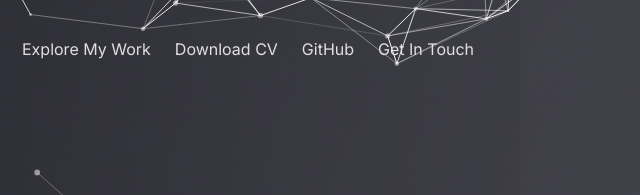
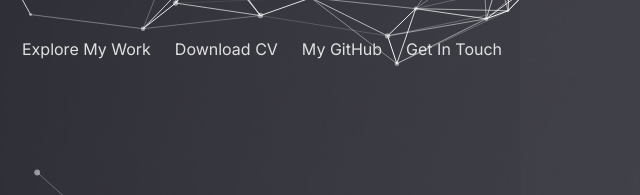
Before and after one commit to aabelaby/aabelaby.github.io, a plain HTML site: page index.html in a window 1280 px wide. Shown: the part 511-706 px from the top of the page, 10-650 px from the left. Drawn offline with nearby package versions, Linux system fonts and the light colour scheme; animation ran at ten frames a second.

Commit message:
Update index.html

```diff
--- a/index.html
+++ b/index.html
@@ -418,7 +418,7 @@
                 <div class="flex flex-wrap gap-6">
                     <a href="#projects" class="btn-primary">Explore My Work</a>
                     <a href="https://github.com/aabelaby/Assets/raw/e206f515efec7446117d839ae39b172e6be26acc/final%20resume%20aabel.pdf" target="_blank" rel="noopener noreferrer" class="btn-secondary">Download CV</a>
-                    <a href="https://github.com/aabelaby" target="_blank" rel="noopener noreferrer" class="btn-secondary">GitHub</a>
+                    <a href="https://github.com/aabelaby" target="_blank" rel="noopener noreferrer" class="btn-secondary"> My GitHub</a>
                     <a href="#contact" class="btn-secondary">Get In Touch</a>
                 </div>
             </div>
```
